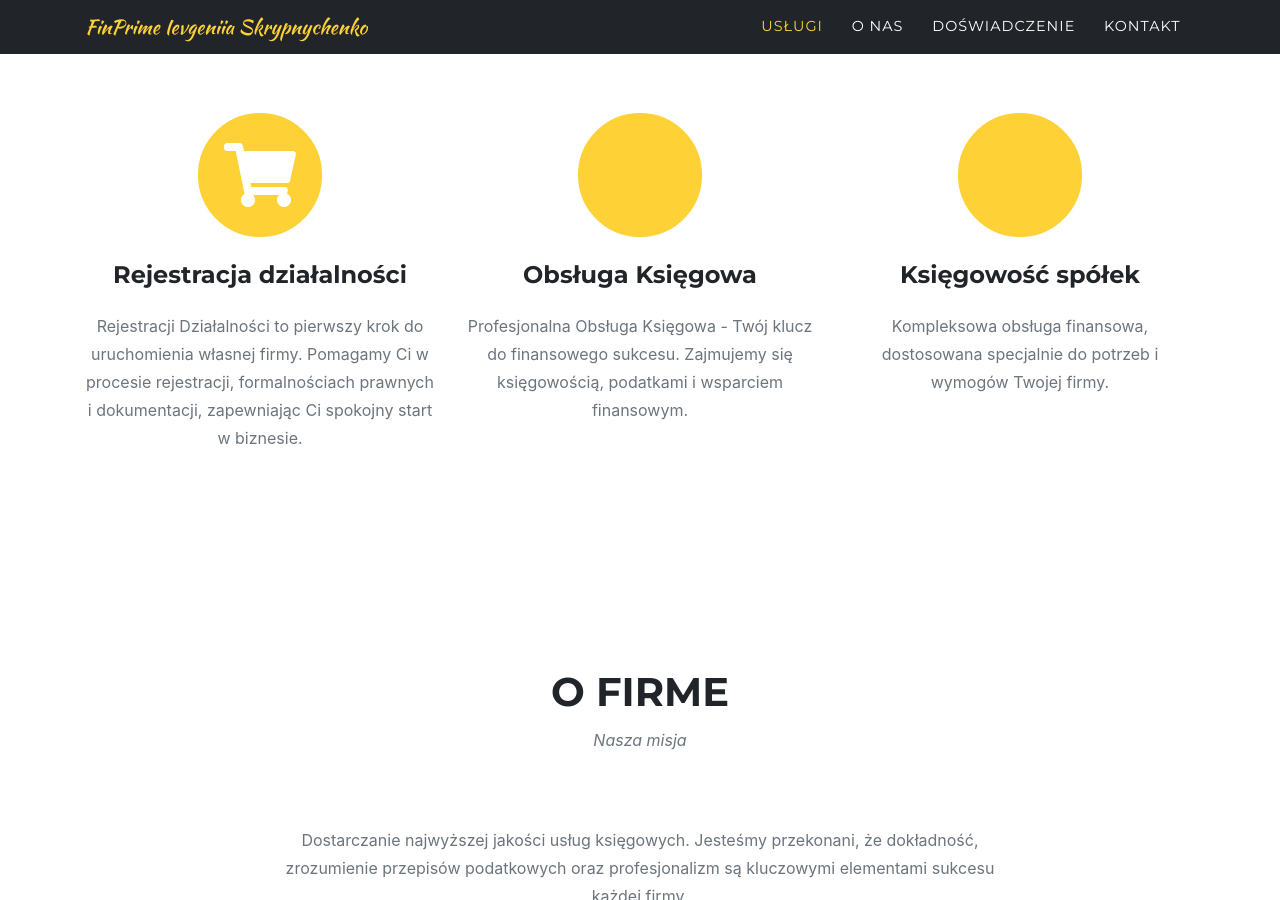
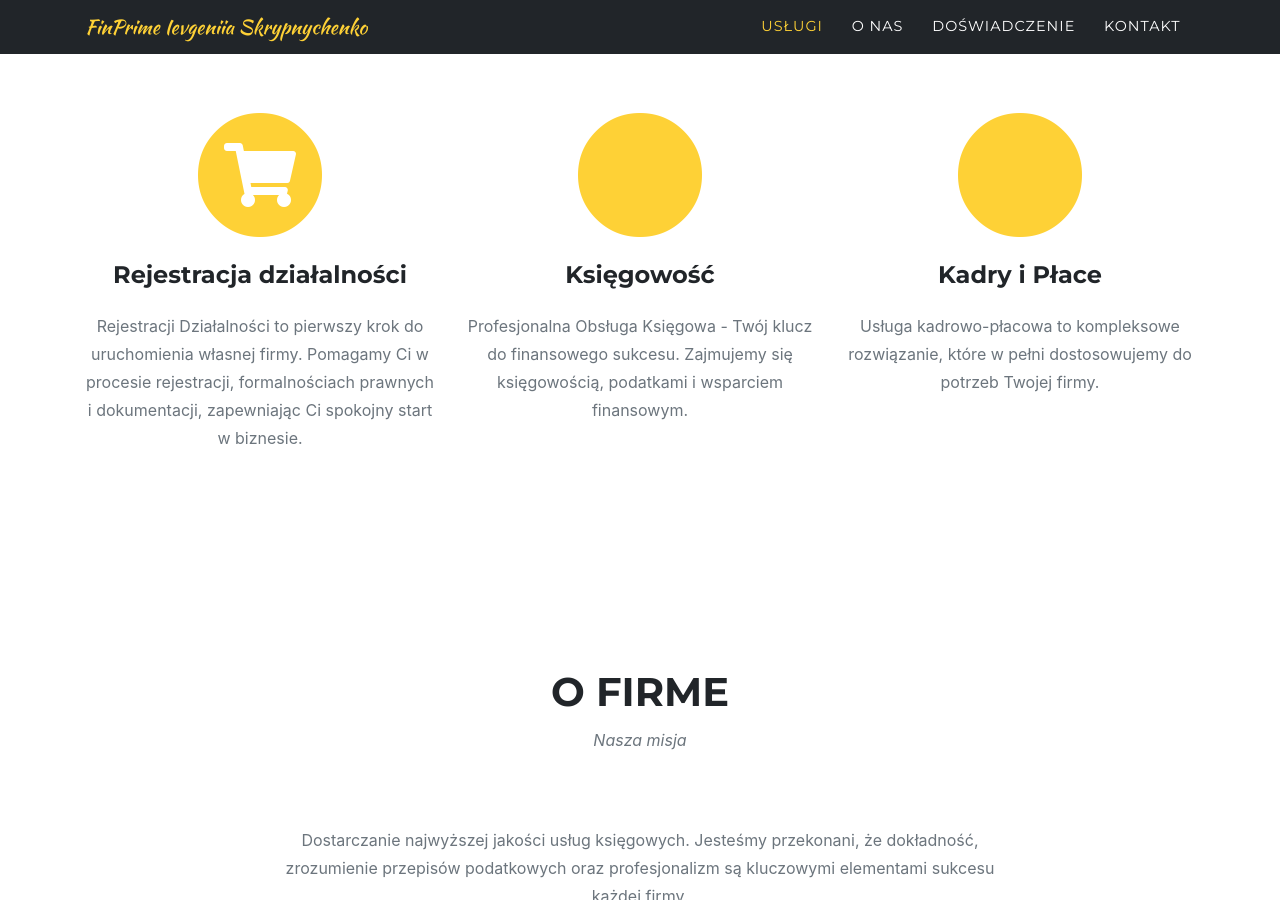
Before and after one commit to scripnichenko/finprime, a Jekyll site: the page built from index.md, in a window 1280 px wide and 900 px high, scrolled down 1061 px. Built offline with Jekyll 4.4.1, drawn with Linux system fonts in a browser that asks for light colours; some web fonts are replaced.

Commit message:
kadry i place

```diff
--- a/_data/sitetext.yml
+++ b/_data/sitetext.yml
@@ -24,11 +24,11 @@ en: &DEFAULT_EN
       - title: "Rejestracja działalności"
         desc: "Rejestracji Działalności to pierwszy krok do uruchomienia własnej firmy. Pomagamy Ci w procesie rejestracji, formalnościach prawnych i dokumentacji, zapewniając Ci spokojny start w biznesie."
         icon: fas fa-shopping-cart #find more at https://fontawesome.com/icons
-      - title: "Obsługa Księgowa"
+      - title: "Księgowość"
         desc: "Profesjonalna Obsługa Księgowa - Twój klucz do finansowego sukcesu. Zajmujemy się księgowością, podatkami i wsparciem finansowym."
         icon: fab fa-laptop
-      - title: "Księgowość spółek"
-        desc: "Kompleksowa obsługa finansowa, dostosowana specjalnie do potrzeb i wymogów Twojej firmy."
+      - title: "Kadry i Płace"
+        desc: "Usługa kadrowo-płacowa to kompleksowe rozwiązanie, które w pełni dostosowujemy do potrzeb Twojej firmy."
         icon: fab fa-laptop
 
   # portfolio:
```
